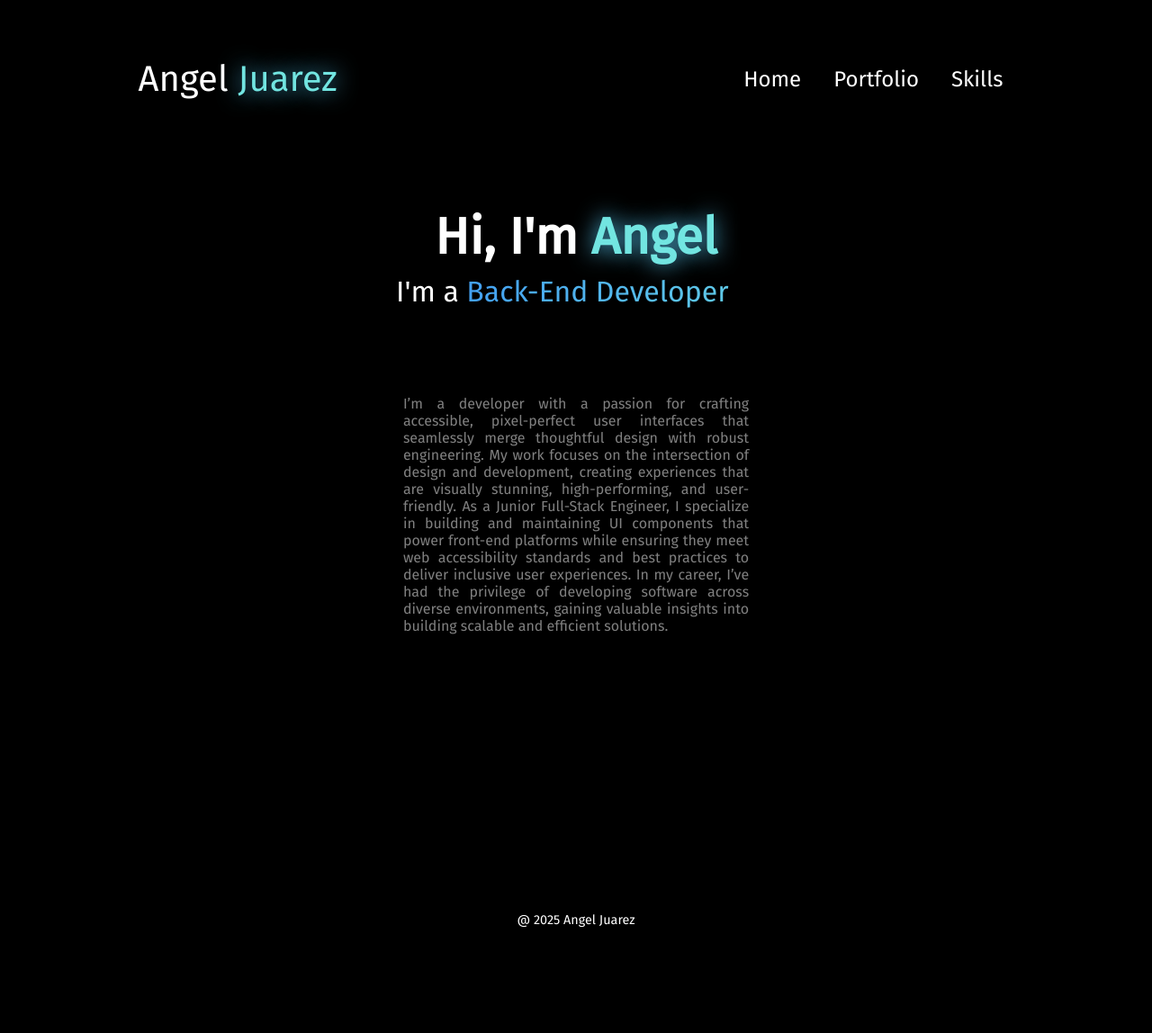
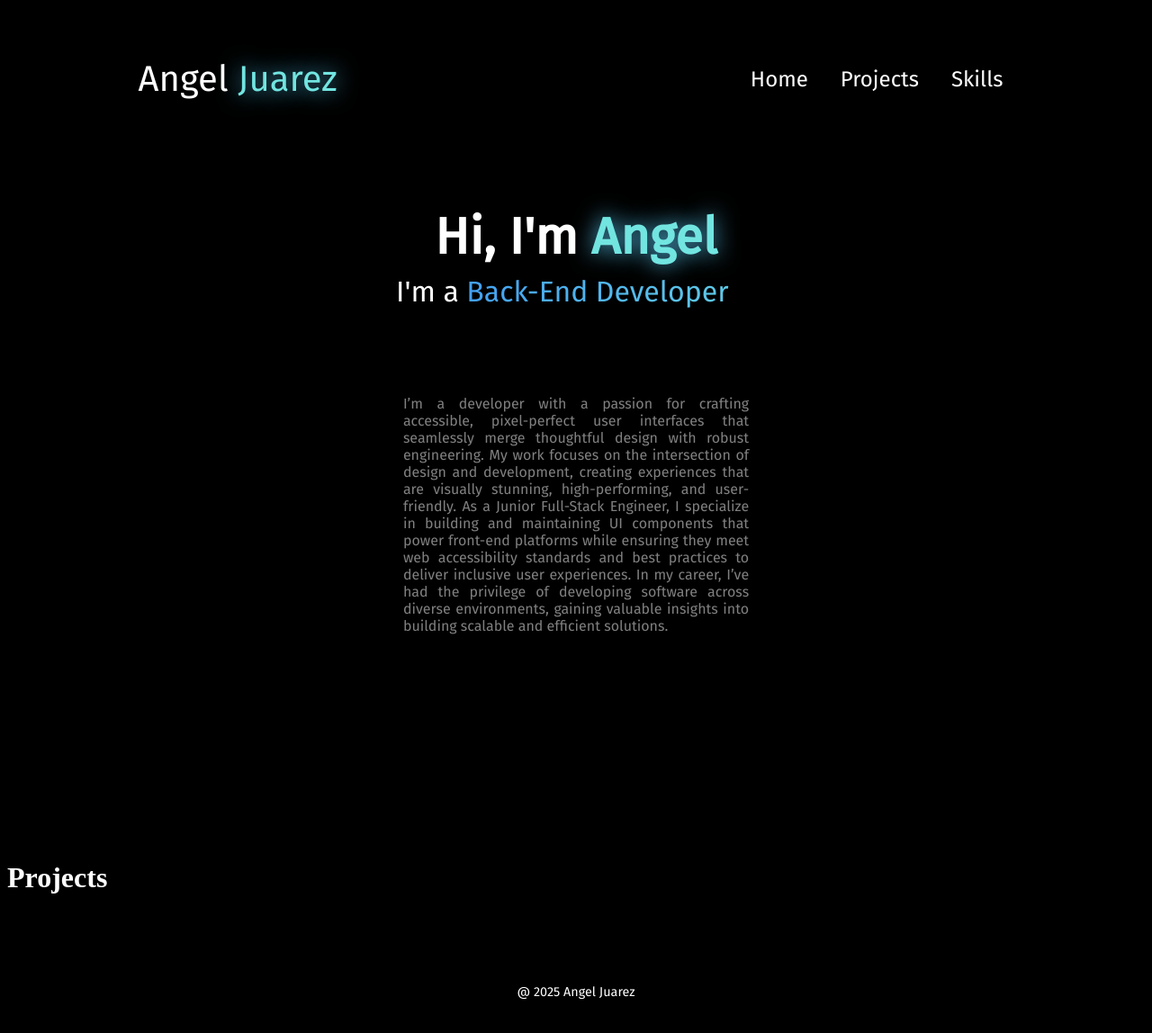
Before and after one commit to ajuarezse/website, a React (Vite) app: page / in a window 1280 px wide. Shown: the top 1148 px of the page at 90% size. Before the commit the page ends 1118 px from the top, so only its background shows below. Built offline with nearby package versions, Linux system fonts and the light colour scheme.

Commit message:
initiate projects section

```diff
--- /dev/null
+++ b/src/Projects/Projects.css
@@ -0,0 +1,3 @@
+.projects {
+  color: white;
+}
--- /dev/null
+++ b/src/Projects/Projects.jsx
@@ -0,0 +1,7 @@
+import "./Projects.css";
+
+function Projects() {
+  return <h1 className="projects">Projects</h1>;
+}
+
+export default Projects;
--- a/src/components/App/App.jsx
+++ b/src/components/App/App.jsx
@@ -1,5 +1,6 @@
 import Header from "../Header/Header";
 import Main from "../Main/Main";
+import Projects from "../../Projects/Projects";
 import Footer from "../Footer/Footer";
 import "./App.css";
 
@@ -9,6 +10,7 @@ function App() {
       <div className="app__content">
         <Header />
         <Main />
+        <Projects />
         <Footer />
       </div>
     </div>
--- a/src/components/Header/Header.jsx
+++ b/src/components/Header/Header.jsx
@@ -10,8 +10,8 @@ function Header() {
         <a href="#home" className="header__nav-link">
           Home
         </a>
-        <a href="#portfolio" className="header__nav-link">
-          Portfolio
+        <a href="#projects" className="header__nav-link">
+          Projects
         </a>
         <a href="#skills" className="header__nav-link">
           Skills
```
